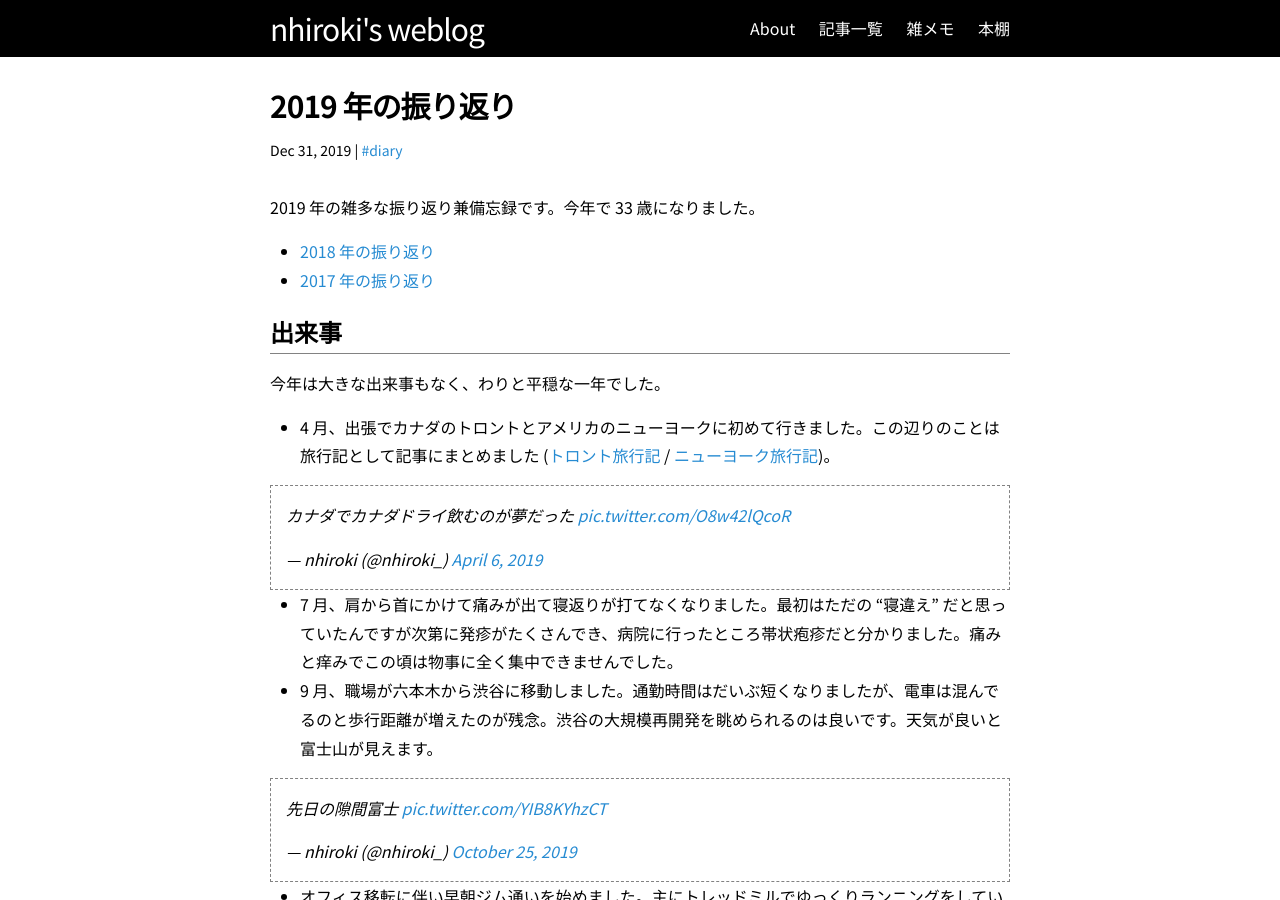
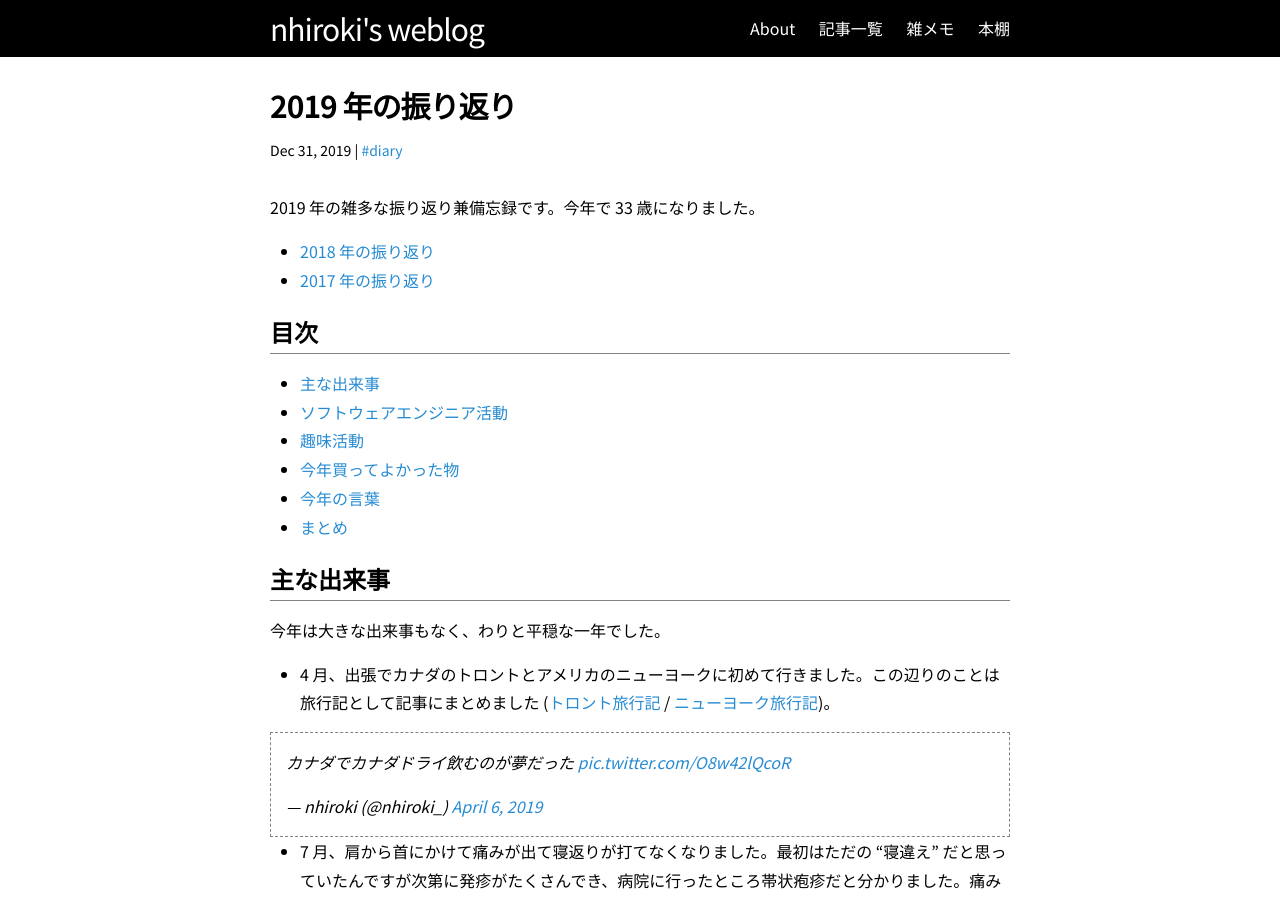
Before and after one commit to nhiroki/nhiroki.github.io, a Jekyll site: the page built from _posts/2019-12-31-year-end-reflection.md, in a window 1280 px wide and 900 px high. Built offline with Jekyll 4.4.1, drawn with Linux system fonts in a browser that asks for light colours; comment, search, counter and statistics services are not loaded.

Commit message:
Editorial fix

```diff
--- a/_posts/2019-12-31-year-end-reflection.md
+++ b/_posts/2019-12-31-year-end-reflection.md
@@ -11,7 +11,16 @@ image: /images/profile.png
 - [2018 年の振り返り](/2018/12/31/year-end-reflection)
 - [2017 年の振り返り](/2017/12/31/year-end-reflection)
 
-# 出来事
+# 目次
+
+- [主な出来事](#主な出来事)
+- [ソフトウェアエンジニア活動](#ソフトウェアエンジニア活動)
+- [趣味活動](#趣味活動)
+- [今年買ってよかった物](#今年買ってよかった物)
+- [今年の言葉](#今年の言葉)
+- [まとめ](#まとめ)
+
+# 主な出来事
 
 今年は大きな出来事もなく、わりと平穏な一年でした。
 
```
